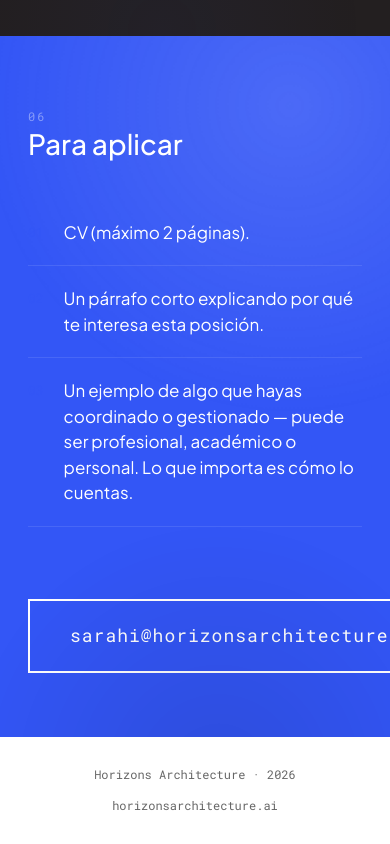
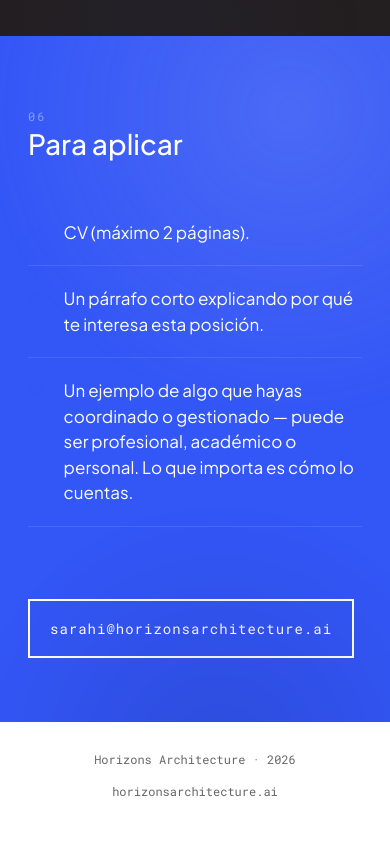
Before and after one commit to ha-cowork/vacante-ops, a plain HTML site: page index.html in a window 390 px wide. Shown: the part 7114-7958 px from the top of the page. Drawn offline with Linux system fonts and the light colour scheme.

Commit message:
Fix: email responsive + mailto con subject

```diff
--- a/index.html
+++ b/index.html
@@ -773,6 +773,12 @@
     .clients-bar {
       padding: 40px 28px;
     }
+
+    .apply-email {
+      font-size: 14px;
+      padding: 16px 20px;
+      word-break: break-all;
+    }
   }
 </style>
 </head>
@@ -1011,7 +1017,7 @@
       </li>
     </ol>
 
-    <a href="mailto:sarahi@horizonsarchitecture.ai" class="apply-email">
+    <a href="mailto:sarahi@horizonsarchitecture.ai?subject=Aplicaci%C3%B3n%20%E2%80%94%20Coordinaci%C3%B3n%20de%20operaciones%20HA" class="apply-email" target="_blank" rel="noopener">
       sarahi@horizonsarchitecture.ai
     </a>
   </div>
```
